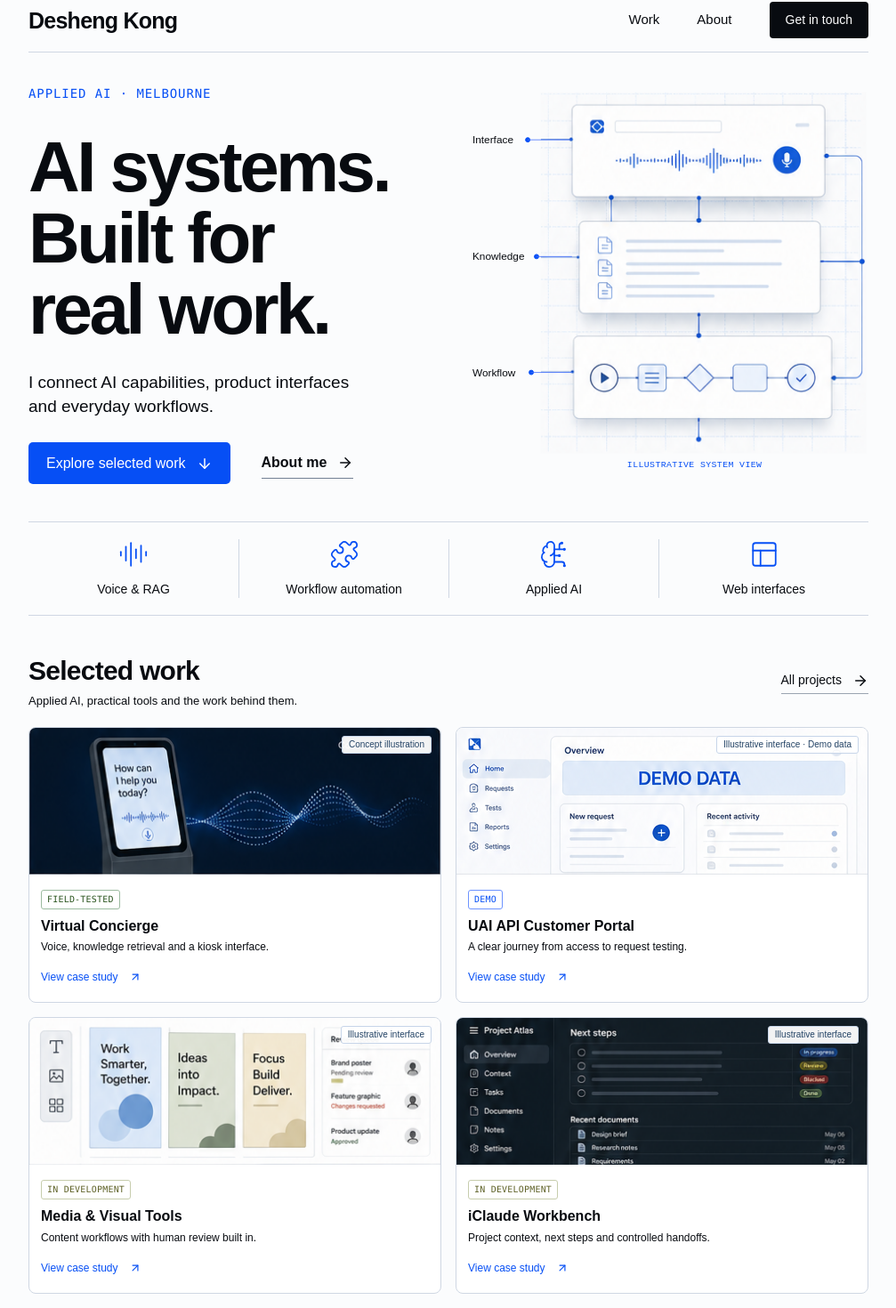
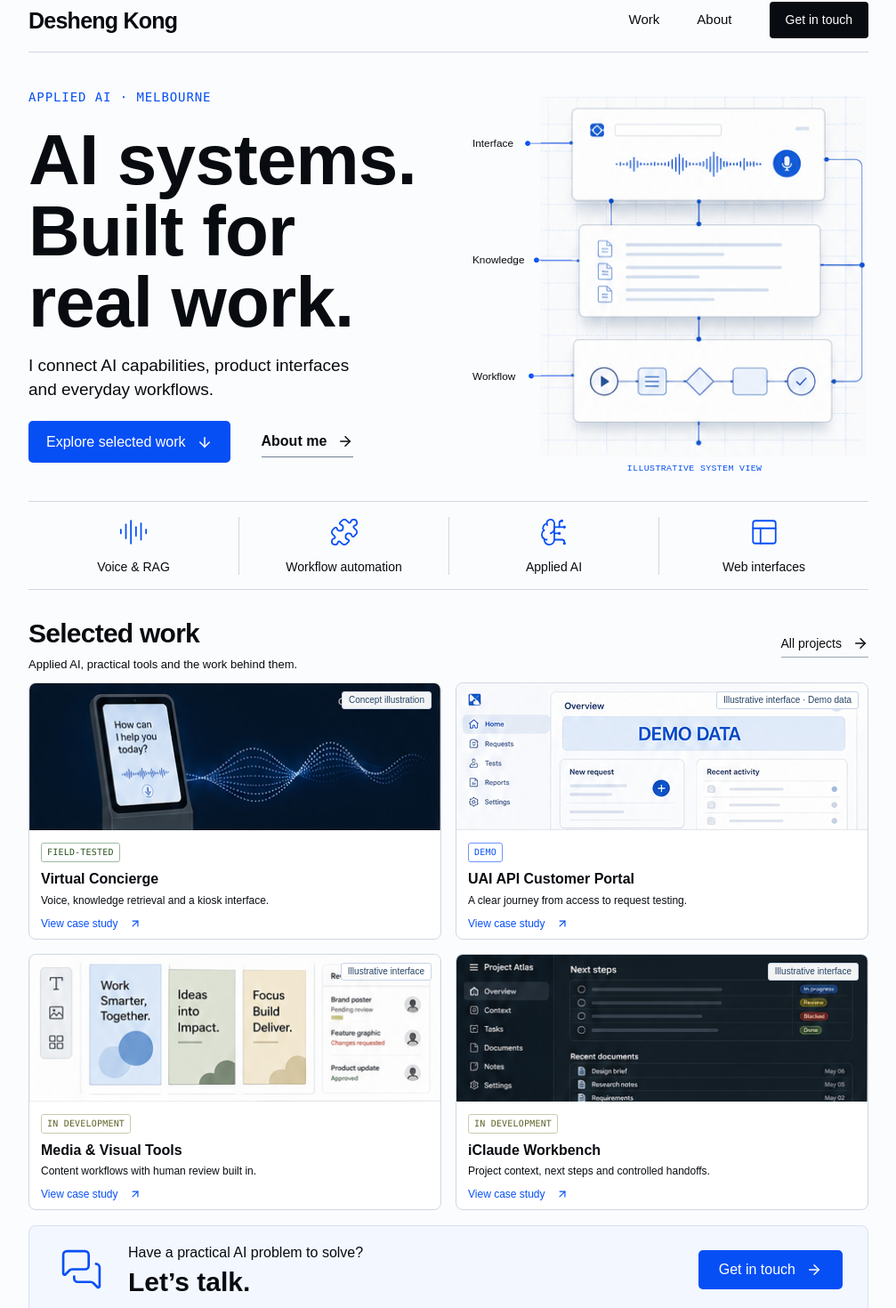
Before and after one commit to fgzz12138/deshengkong-site, a Next.js app: page / in a window 1280 px wide. Shown: the part 13-1483 px from the top of the page at 89% size, without its empty margins (136-1143 px from the left). Built offline with nearby package versions, Linux system fonts and the light colour scheme.

Commit message:
fix: calibrate portfolio layout and verify local M1 preview

```diff
--- a/app/globals.css
+++ b/app/globals.css
@@ -47,24 +47,24 @@ img { max-width: 100%; }
 .mobile-nav[hidden] { display: none; }
 .site-footer { border-top: 1px solid var(--line); display: flex; justify-content: space-between; align-items: center; gap: 16px; margin-top: 20px; margin-bottom: 22px; padding-top: 22px; font-size: 12px; }
 .footer-note { color: var(--muted); font: 10px/1.4 Consolas, "Courier New", monospace; letter-spacing: .045em; }
-.home-hero { display: grid; grid-template-columns: 460px 1fr; gap: 35px; align-items: start; margin-top: 36px; padding-bottom: 42px; }
+.home-hero { display: grid; grid-template-columns: 460px 1fr; gap: 35px; align-items: start; margin-top: 40px; padding-bottom: 26px; }
 .home-hero .eyebrow { font-size: 14px; }
-.home-title { font-size: 80px; line-height: 1; font-weight: 700; letter-spacing: -.045em; margin: 32px 0 28px; }
+.home-title { font-size: 80px; line-height: 1; font-weight: 700; letter-spacing: -.01em; margin: 20px 0 17px; }
 .home-title span { display: block; }
 .home-summary { font-size: 19px; line-height: 1.43; max-width: 460px; margin: 0; }
 .home-summary-mobile { display: none; }
-.home-actions { display: flex; align-items: center; flex-wrap: wrap; gap: 35px; margin-top: 27px; }
+.home-actions { display: flex; align-items: center; flex-wrap: wrap; gap: 35px; margin-top: 22px; }
 .home-actions .button { min-height: 47px; padding-inline: 19px; }
 .home-about { color: var(--ink); font-weight: 600; border-bottom: 1px solid #728093; padding-block: 5px; }
 .home-contact-mobile { display: none; }
 .hero-system { width: 100%; height: auto; display: block; margin-top: 0; }
-.capabilities { display: grid; grid-template-columns: repeat(4, 1fr); align-items: center; min-height: 100px; padding: 19px 0; border-top: 1px solid var(--line); border-bottom: 1px solid var(--line); }
+.capabilities { display: grid; grid-template-columns: repeat(4, 1fr); align-items: center; min-height: 100px; padding: 16px 0; border-top: 1px solid var(--line); border-bottom: 1px solid var(--line); }
 .capability { display: grid; justify-items: center; gap: 13px; font-size: 14px; line-height: 1.3; }
 .capability + .capability { border-left: 1px solid var(--line); }
 .capability svg { color: var(--blue); width: 34px; height: 34px; stroke-width: 1.25; }
 .mobile-capabilities { display: none; }
-.selected-work { margin-top: 45px; scroll-margin-top: 28px; }
-.work-heading { display: flex; justify-content: space-between; gap: 20px; align-items: center; margin-bottom: 19px; }
+.selected-work { margin-top: 32px; scroll-margin-top: 28px; }
+.work-heading { display: flex; justify-content: space-between; gap: 20px; align-items: center; margin-bottom: 11px; }
 .work-heading h2 { margin: 0 0 7px; }
 .work-heading p { margin: 0; font-size: 13px; line-height: 1.5; }
 .work-all { font-size: 14px; color: var(--ink); border-bottom: 1px solid #9aa4b1; white-space: nowrap; padding-bottom: 4px; }
@@ -73,17 +73,17 @@ img { max-width: 100%; }
 .work-visual { aspect-ratio: 2.8; position: relative; overflow: hidden; background: #eef3fa; }
 .work-visual img { width: 100%; height: 100%; display: block; object-fit: cover; }
 .illustration-label { position: absolute; right: 10px; top: 9px; padding: 3px 7px; border-radius: 3px; background: rgba(255,255,255,.95); border: 1px solid #c7d5e9; color: #234365; font-size: 10px; line-height: 1.2; }
-.work-card-body { padding: 14px 13px 17px; }
+.work-card-body { display: flex; flex-direction: column; align-items: flex-start; padding: 14px 13px 8px; }
 .project-status { display: inline-block; font: 10px/1.4 Consolas, "Courier New", monospace; letter-spacing: .02em; padding: 3px 6px; border: 1px solid #c7cdad; border-radius: 3px; color: #5f6228; white-space: nowrap; }
 .project-status[data-status="FIELD-TESTED"] { color: #2a541e; border-color: #9cbba0; }
 .project-status[data-status="DEMO"] { color: var(--blue); border-color: #6d93ff; }
 .work-card h3 { font-size: 16px; line-height: 1.35; font-weight: 700; margin: 8px 0 4px; }
 .work-card h3 a { color: inherit; text-decoration: none; }
 .work-card h3 a:hover { color: var(--blue); text-decoration: underline; }
-.work-card p { margin: 0 0 12px; font-size: 12px; line-height: 1.5; }
+.work-card p { margin: 0 0 8px; font-size: 12px; line-height: 1.5; }
 .work-card .inline-link { font-size: 12px; gap: 12px; }
 .work-card .inline-link svg { width: 14px; height: 14px; }
-.home-contact { display: flex; align-items: center; gap: 28px; padding: 24px 28px 24px 34px; margin-top: 24px; }
+.home-contact { display: flex; align-items: center; gap: 28px; padding: 19px 28px 19px 34px; margin-top: 17px; }
 .home-contact > svg { color: var(--blue); width: 49px; height: 49px; stroke-width: 1.3; flex: 0 0 auto; }
 .home-contact p { font-size: 16px; margin: 0 0 6px; line-height: 1.4; }
 .home-contact h2 { margin: 0; font-size: 30px; line-height: 1; font-weight: 700; }
--- a/app/projects/ezisight-ecommerce/page.tsx
+++ b/app/projects/ezisight-ecommerce/page.tsx
@@ -97,7 +97,7 @@ export default function EziSightPage() {
           <div className="grid gap-8 md:grid-cols-2">
             <div>
               <ZoomImage
-                src="/ProjectImages/EziSight/product.png"
+                src="/ProjectImages/Ezisight/product.png"
                 alt="Product listing"
               />
               <p className="mt-3 text-sm text-gray-500 leading-6">
@@ -108,7 +108,7 @@ export default function EziSightPage() {
 
             <div>
               <ZoomImage
-                src="/ProjectImages/EziSight/product-1.png"
+                src="/ProjectImages/Ezisight/product-1.png"
                 alt="Product detail"
               />
               <p className="mt-3 text-sm text-gray-500 leading-6">
@@ -126,7 +126,7 @@ export default function EziSightPage() {
         <section className="space-y-8">
           <h2 className="text-3xl font-semibold">Cart Interaction</h2>
 
-          <ZoomImage src="/ProjectImages/EziSight/cart.png" alt="Cart system" />
+          <ZoomImage src="/ProjectImages/Ezisight/Cart.png" alt="Cart system" />
 
           <p className="max-w-3xl text-sm text-gray-500 leading-6">
             Shopping cart system with real-time updates, quantity control, and
@@ -144,7 +144,7 @@ export default function EziSightPage() {
           <div className="grid gap-8 md:grid-cols-2">
             <div>
               <ZoomImage
-                src="/ProjectImages/EziSight/login.png"
+                src="/ProjectImages/Ezisight/login.png"
                 alt="Login page"
               />
               <p className="mt-3 text-sm text-gray-500 leading-6">
@@ -155,7 +155,7 @@ export default function EziSightPage() {
 
             <div>
               <ZoomImage
-                src="/ProjectImages/EziSight/login-1.png"
+                src="/ProjectImages/Ezisight/login-1.png"
                 alt="Account page"
               />
               <p className="mt-3 text-sm text-gray-500 leading-6">
@@ -174,7 +174,7 @@ export default function EziSightPage() {
 
           <div className="grid gap-8 md:grid-cols-2">
             <div>
-              <ZoomImage src="/ProjectImages/EziSight/form.png" alt="Form" />
+              <ZoomImage src="/ProjectImages/Ezisight/form.png" alt="Form" />
               <p className="mt-3 text-sm text-gray-500 leading-6">
                 Enquiry form designed with structured input fields to collect
                 user data and simulate real business workflows.
@@ -183,7 +183,7 @@ export default function EziSightPage() {
 
             <div>
               <ZoomImage
-                src="/ProjectImages/EziSight/form-1.png"
+                src="/ProjectImages/Ezisight/form-1.png"
                 alt="Email result"
               />
               <p className="mt-3 text-sm text-gray-500 leading-6">
```
Also changed, not shown: 38 other files (tests, documents, lock files or other folders).
